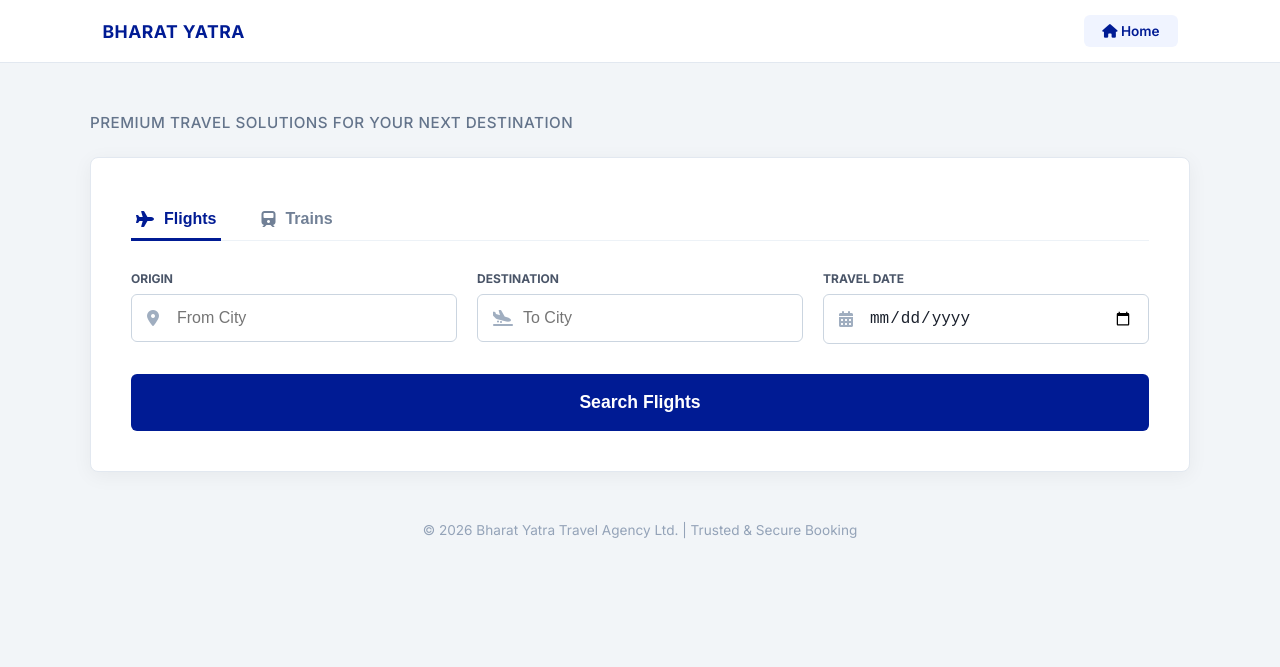
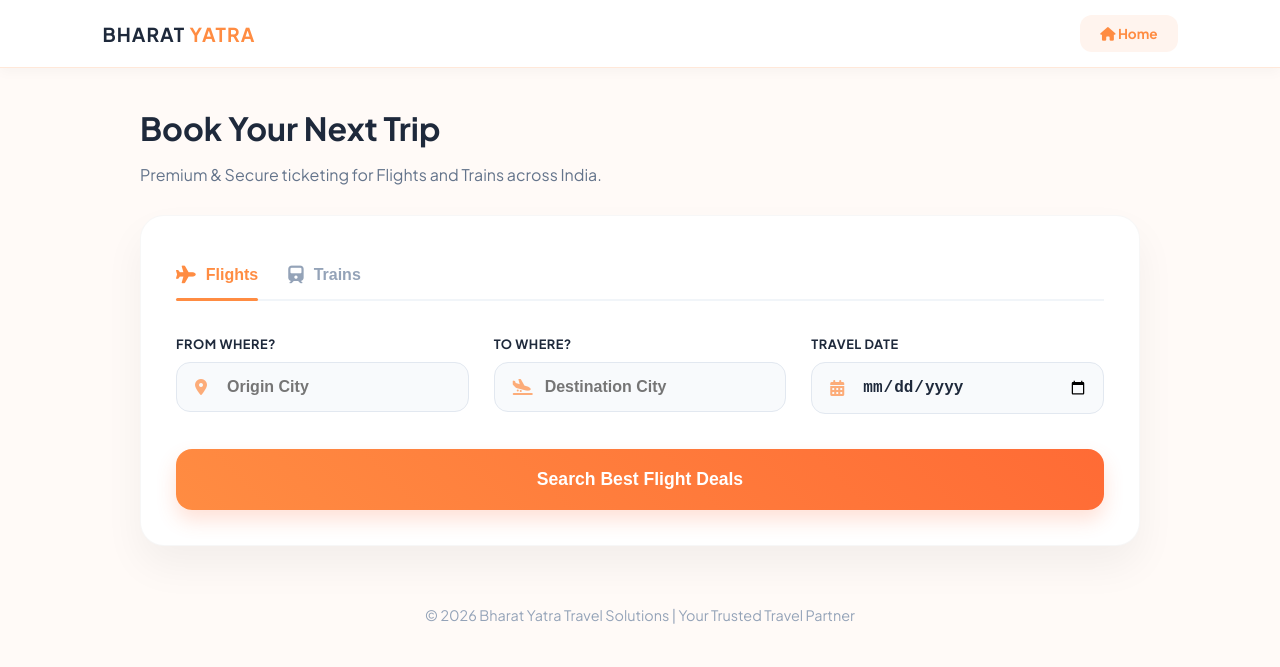
Before and after one commit to nirmal3751/bharat_yatra, a plain HTML site: page booking.html in a window 1280 px wide. Drawn offline with Linux system fonts and the light colour scheme.

Commit message:
Update booking.html

```diff
--- a/booking.html
+++ b/booking.html
@@ -6,140 +6,154 @@
     <title>Book Your Journey | Bharat Yatra</title>
 
     <link rel="stylesheet" href="https://cdnjs.cloudflare.com/ajax/libs/font-awesome/6.0.0/css/all.min.css">
-    <link href="https://fonts.googleapis.com/css2?family=Inter:wght@400;500;600;700&display=swap" rel="stylesheet">
+    <link href="https://fonts.googleapis.com/css2?family=Plus+Jakarta+Sans:wght@400;500;600;700&display=swap" rel="stylesheet">
 
     <style>
         :root {
-            --brand-blue: #001b94; /* Professional Indigo Blue */
-            --bg-body: #f2f5f8;
-            --text-main: #1a202c;
-            --border-light: #e2e8f0;
+            /* 🟠 NEW SUNSET ORANGE BRANDING */
+            --primary-orange: #ff8c42;
+            --dark-navy: #1e293b;
+            --bg-soft: #fffaf7;
+            --text-dark: #334155;
+            --border: rgba(255, 140, 66, 0.2);
         }
 
         body {
-            background: var(--bg-body);
+            background: var(--bg-soft);
             margin: 0;
-            font-family: 'Inter', sans-serif;
-            color: var(--text-main);
-            -webkit-font-smoothing: antialiased;
+            font-family: 'Plus Jakarta Sans', sans-serif;
+            color: var(--text-dark);
         }
 
-        /* 🟢 CLEAN MINIMAL NAVBAR */
+        /* 🟢 PREMIUM NAVBAR */
         .nav-header {
             background: white;
             padding: 15px 8%;
             display: flex;
             justify-content: space-between;
             align-items: center;
-            border-bottom: 1px solid var(--border-light);
+            border-bottom: 1px solid var(--border);
             position: sticky;
             top: 0;
             z-index: 1000;
+            box-shadow: 0 4px 12px rgba(0,0,0,0.03);
         }
 
         .logo-text {
-            font-size: 1.1rem;
-            font-weight: 700;
-            color: var(--brand-blue);
+            font-size: 1.2rem;
+            font-weight: 800;
+            color: var(--dark-navy);
             text-transform: uppercase;
-            letter-spacing: 0.5px;
+            letter-spacing: 1px;
         }
 
+        .logo-text span { color: var(--primary-orange); }
+
         .btn-home {
-            text-decoration: none; font-size: 0.85rem; font-weight: 600;
-            color: var(--brand-blue); background: #f0f4ff;
-            padding: 8px 18px; border-radius: 6px; transition: 0.2s;
+            text-decoration: none; font-size: 0.85rem; font-weight: 700;
+            color: var(--primary-orange); background: #fff4ee;
+            padding: 10px 20px; border-radius: 12px; transition: 0.3s;
         }
-        .btn-home:hover { background: var(--brand-blue); color: white; }
+        .btn-home:hover { background: var(--primary-orange); color: white; transform: translateY(-2px); }
 
-        /* 🟦 MAIN WRAPPER */
+        /* 🟦 MAIN CONTENT */
         .main-container {
-            max-width: 1100px;
-            margin: 50px auto;
+            max-width: 1000px;
+            margin: 40px auto;
             padding: 0 20px;
         }
 
-        /* TAGLINE */
-        .booking-intro {
-            margin-bottom: 25px;
+        .booking-intro h1 {
+            font-size: 2rem;
+            color: var(--dark-navy);
+            margin-bottom: 8px;
         }
         .booking-intro p {
-            font-size: 0.95rem;
+            font-size: 1rem;
             color: #64748b;
-            font-weight: 500;
-            margin: 0;
-            text-transform: uppercase;
-            letter-spacing: 0.5px;
+            margin-bottom: 30px;
         }
 
-        /* 📋 THE CORPORATE BOOKING CARD */
+        /* 📋 THE BOOKING CARD (MODERN) */
         .booking-card {
             background: white;
-            border-radius: 8px; /* Clean edges, not too round */
-            box-shadow: 0 4px 20px rgba(0,0,0,0.05);
-            padding: 40px;
-            border: 1px solid var(--border-light);
+            border-radius: 24px;
+            box-shadow: 0 20px 40px rgba(0,0,0,0.05);
+            padding: 35px;
+            border: 1px solid rgba(0,0,0,0.03);
         }
 
-        /* TABS (Airline Style) */
+        /* TABS */
         .tabs-nav {
-            display: flex; gap: 35px; margin-bottom: 30px; border-bottom: 1px solid #edf2f7;
+            display: flex; gap: 30px; margin-bottom: 35px; border-bottom: 2px solid #f1f5f9;
         }
         .tab-item {
-            background: none; border: none; padding: 12px 5px; cursor: pointer;
-            font-size: 1rem; font-weight: 600; color: #718096; position: relative;
-            display: flex; align-items: center; gap: 10px; transition: 0.2s;
+            background: none; border: none; padding: 15px 0; cursor: pointer;
+            font-size: 1rem; font-weight: 700; color: #94a3b8; position: relative;
+            display: flex; align-items: center; gap: 10px; transition: 0.3s;
         }
-        .tab-item.active { color: var(--brand-blue); }
+        .tab-item i { font-size: 1.1rem; }
+        .tab-item.active { color: var(--primary-orange); }
         .tab-item.active::after {
-            content: ''; position: absolute; bottom: -1px; left: 0; width: 100%;
-            height: 3px; background: var(--brand-blue);
+            content: ''; position: absolute; bottom: -2px; left: 0; width: 100%;
+            height: 3px; background: var(--primary-orange); border-radius: 10px;
         }
 
         /* FORM GRID */
         .form-grid {
             display: grid;
-            grid-template-columns: repeat(auto-fit, minmax(260px, 1fr));
-            gap: 20px;
+            grid-template-columns: repeat(auto-fit, minmax(280px, 1fr));
+            gap: 25px;
         }
 
-        .field-group { display: flex; flex-direction: column; gap: 8px; }
-        .field-group label { font-size: 0.75rem; font-weight: 700; color: #4a5568; text-transform: uppercase; }
+        .field-group { display: flex; flex-direction: column; gap: 10px; }
+        .field-group label { font-size: 0.8rem; font-weight: 700; color: var(--dark-navy); text-transform: uppercase; letter-spacing: 0.5px; }
 
         .input-box {
-            position: relative; border: 1px solid #cbd5e0;
-            border-radius: 6px; transition: 0.2s; background: #fff;
+            position: relative; border: 1px solid #e2e8f0;
+            border-radius: 14px; transition: 0.3s; background: #f8fafc;
         }
-        .input-box:focus-within { border-color: var(--brand-blue); box-shadow: 0 0 0 3px rgba(0,27,148,0.05); }
+        .input-box:focus-within {
+            border-color: var(--primary-orange);
+            background: #fff;
+            box-shadow: 0 0 0 4px rgba(255,140,66,0.1);
+        }
 
-        .input-box i { position: absolute; left: 15px; top: 50%; transform: translateY(-50%); color: #a0aec0; }
+        .input-box i { position: absolute; left: 18px; top: 50%; transform: translateY(-50%); color: var(--primary-orange); opacity: 0.7; }
         .input-box input {
-            width: 100%; border: none; outline: none; padding: 14px 15px 14px 45px;
-            font-size: 1rem; font-weight: 500; color: var(--text-main); background: transparent;
+            width: 100%; border: none; outline: none; padding: 15px 15px 15px 50px;
+            font-size: 1rem; font-weight: 600; color: var(--dark-navy); background: transparent;
             box-sizing: border-box;
         }
 
-        /* 🚀 THE ACTION BUTTON */
+        /* 🚀 SEARCH BUTTON */
         .btn-search {
-            width: 100%; background: var(--brand-blue); color: white;
-            border: none; border-radius: 6px; padding: 18px;
+            width: 100%; background: linear-gradient(45deg, #ff8c42, #ff6b35);
+            color: white; border: none; border-radius: 16px; padding: 20px;
             font-size: 1.1rem; font-weight: 700; cursor: pointer;
-            margin-top: 30px; transition: 0.2s;
+            margin-top: 35px; transition: 0.3s;
+            box-shadow: 0 10px 20px rgba(255,107,53,0.2);
         }
-        .btn-search:hover { background: #00147a; box-shadow: 0 4px 12px rgba(0,27,148,0.2); }
+        .btn-search:hover {
+            transform: translateY(-3px);
+            box-shadow: 0 15px 30px rgba(255,107,53,0.3);
+        }
 
         .tab-pane { display: none; }
-        .tab-pane.active { display: block; animation: fadeIn 0.3s ease; }
+        .tab-pane.active { display: block; animation: slideUp 0.4s ease; }
 
-        @keyframes fadeIn { from { opacity: 0; } to { opacity: 1; } }
+        @keyframes slideUp {
+            from { opacity: 0; transform: translateY(10px); }
+            to { opacity: 1; transform: translateY(0); }
+        }
 
-        footer { text-align: center; margin-top: 50px; color: #94a3b8; font-size: 0.85rem; padding-bottom: 30px; }
+        footer { text-align: center; margin-top: 60px; color: #94a3b8; font-size: 0.9rem; padding-bottom: 40px; }
     </style>
 </head>
 <body>
 
 <nav class="nav-header">
-    <div class="logo-text">BHARAT YATRA</div>
+    <div class="logo-text">BHARAT <span>YATRA</span></div>
     <a href="index.html" class="btn-home">
         <i class="fas fa-home"></i> Home
     </a>
@@ -147,7 +161,8 @@
 
 <div class="main-container">
     <div class="booking-intro">
-        <p>Premium Travel Solutions for Your Next Destination</p>
+        <h1>Book Your Next Trip</h1>
+        <p>Premium & Secure ticketing for Flights and Trains across India.</p>
     </div>
 
     <div class="booking-card">
@@ -160,17 +175,17 @@
             <form onsubmit="handleSearch(event, 'Flight')">
                 <div class="form-grid">
                     <div class="field-group">
-                        <label>Origin</label>
+                        <label>From Where?</label>
                         <div class="input-box">
                             <i class="fas fa-map-marker-alt"></i>
-                            <input type="text" placeholder="From City" required>
+                            <input type="text" placeholder="Origin City" required>
                         </div>
                     </div>
                     <div class="field-group">
-                        <label>Destination</label>
+                        <label>To Where?</label>
                         <div class="input-box">
                             <i class="fas fa-plane-arrival"></i>
-                            <input type="text" placeholder="To City" required>
+                            <input type="text" placeholder="Destination City" required>
                         </div>
                     </div>
                     <div class="field-group">
@@ -181,7 +196,7 @@
                         </div>
                     </div>
                 </div>
-                <button type="submit" class="btn-search">Search Flights</button>
+                <button type="submit" class="btn-search">Search Best Flight Deals</button>
             </form>
         </div>
 
@@ -189,34 +204,34 @@
             <form onsubmit="handleSearch(event, 'Train')">
                 <div class="form-grid">
                     <div class="field-group">
-                        <label>From Station</label>
+                        <label>Leaving From</label>
                         <div class="input-box">
                             <i class="fas fa-train"></i>
-                            <input type="text" placeholder="Source" required>
+                            <input type="text" placeholder="Source Station" required>
                         </div>
                     </div>
                     <div class="field-group">
-                        <label>To Station</label>
+                        <label>Going To</label>
                         <div class="input-box">
                             <i class="fas fa-map-pin"></i>
-                            <input type="text" placeholder="Destination" required>
+                            <input type="text" placeholder="Destination Station" required>
                         </div>
                     </div>
                     <div class="field-group">
-                        <label>Date</label>
+                        <label>Departure Date</label>
                         <div class="input-box">
                             <i class="fas fa-calendar-day"></i>
                             <input type="date" required>
                         </div>
                     </div>
                 </div>
-                <button type="submit" class="btn-search">Search Trains</button>
+                <button type="submit" class="btn-search">Search Trains & Status</button>
             </form>
         </div>
     </div>
 
     <footer>
-        &copy; 2026 Bharat Yatra Travel Agency Ltd. | Trusted & Secure Booking
+        &copy; 2026 Bharat Yatra Travel Solutions | Your Trusted Travel Partner
     </footer>
 </div>
 
@@ -228,6 +243,7 @@
         tablinks = document.getElementsByClassName("tab-item");
         for (i = 0; i < tablinks.length; i++) { tablinks[i].className = tablinks[i].className.replace(" active", ""); }
         document.getElementById(tabName).style.display = "block";
+        document.getElementById(tabName).classList.add("active");
         evt.currentTarget.className += " active";
     }
 
```
